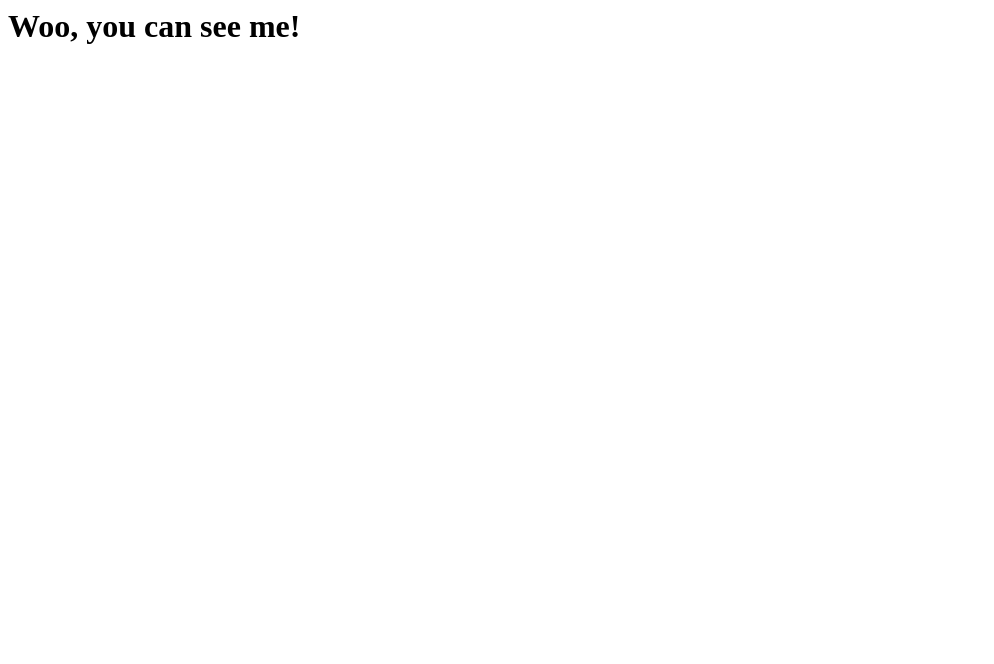
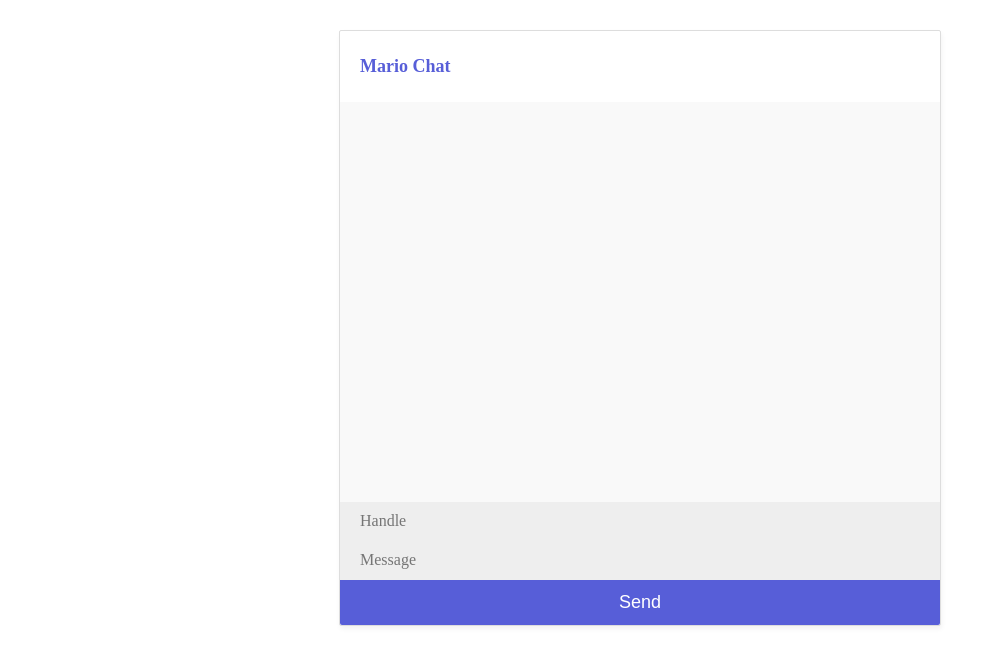
Before and after one commit to bilgeryahov/web-sockets-chat-app, a website: page web-sockets-chat-app/public/index.html in a window 1280 px wide. Shown: the whole page, without its empty margins (0-994 px from the left). Drawn offline with nearby package versions, Linux system fonts and the light colour scheme; no server answers.

Commit message:
Implement HTML markup for the chat app.

```diff
--- a/web-sockets-chat-app/public/index.html
+++ b/web-sockets-chat-app/public/index.html
@@ -7,6 +7,14 @@
         <script src="chat.js"></script>
     </head>
     <body>
-        <h1>Woo, you can see me!</h1>
+        <div id="mario-chat">
+            <h2>Mario Chat</h2>
+            <div id="chat-window">
+                <div id="output"></div>
+            </div>
+            <input id="handle" type="text" placeholder="Handle" />
+            <input id="message" type="text" placeholder="Message" />
+            <button id="send">Send</button>
+        </div>
     </body>
 </html>
```
